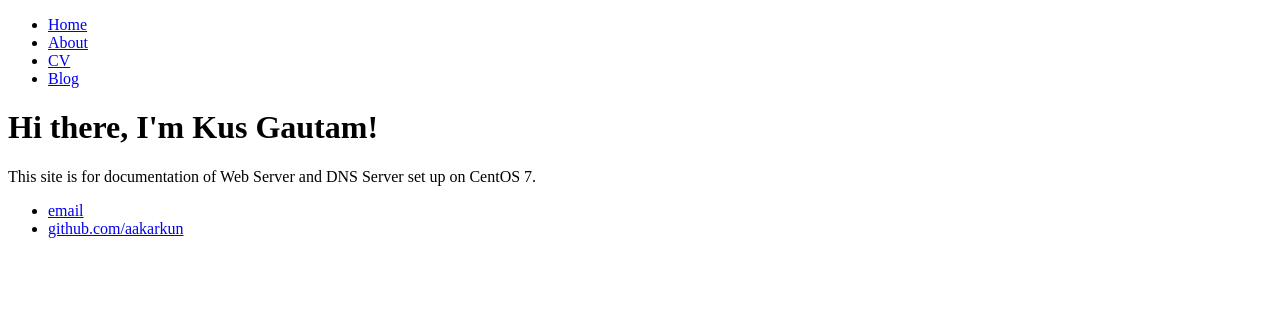
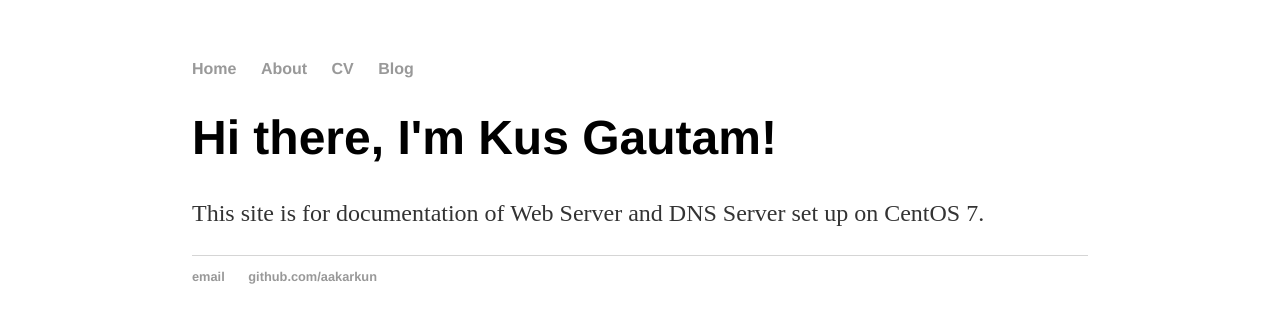
Before and after one commit to Cloudxtreme/doc-centos-7, a Jekyll site: the page built from index.html, in a window 1280 px wide. Shown: the top 323 px of the page. Built offline with Jekyll 4.4.1, drawn with Linux system fonts in a browser that asks for light colours.

Commit message:
Update main.css

```diff
--- a/css/main.css
+++ b/css/main.css
@@ -1,5 +1,4 @@
-##Empresa
-/* body {
+body {
     margin: 60px auto;
     width: 70%;
 }
@@ -42,4 +41,3 @@ ul.posts {
 ul.posts li {
     list-style: none;
 }
- */
```
